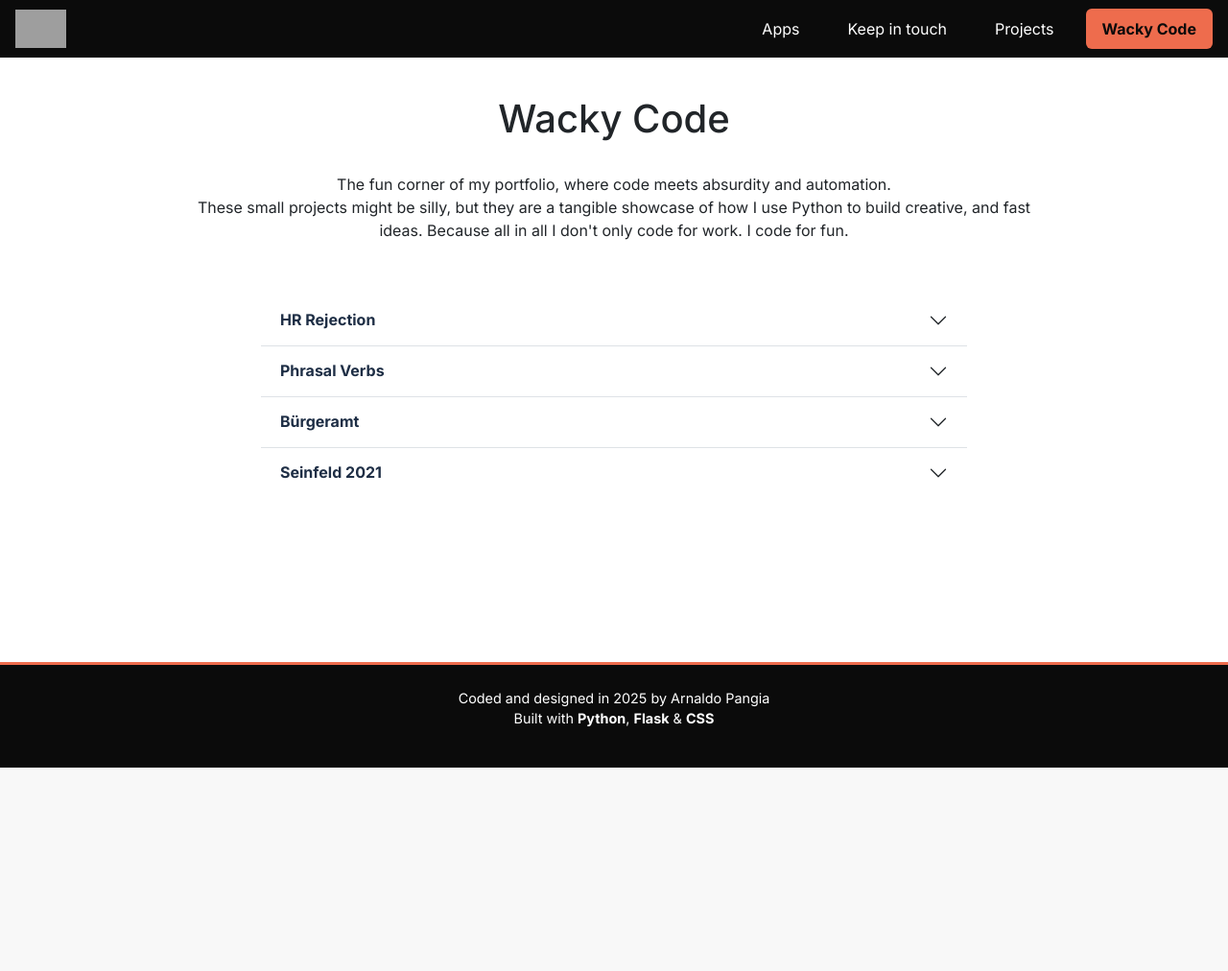
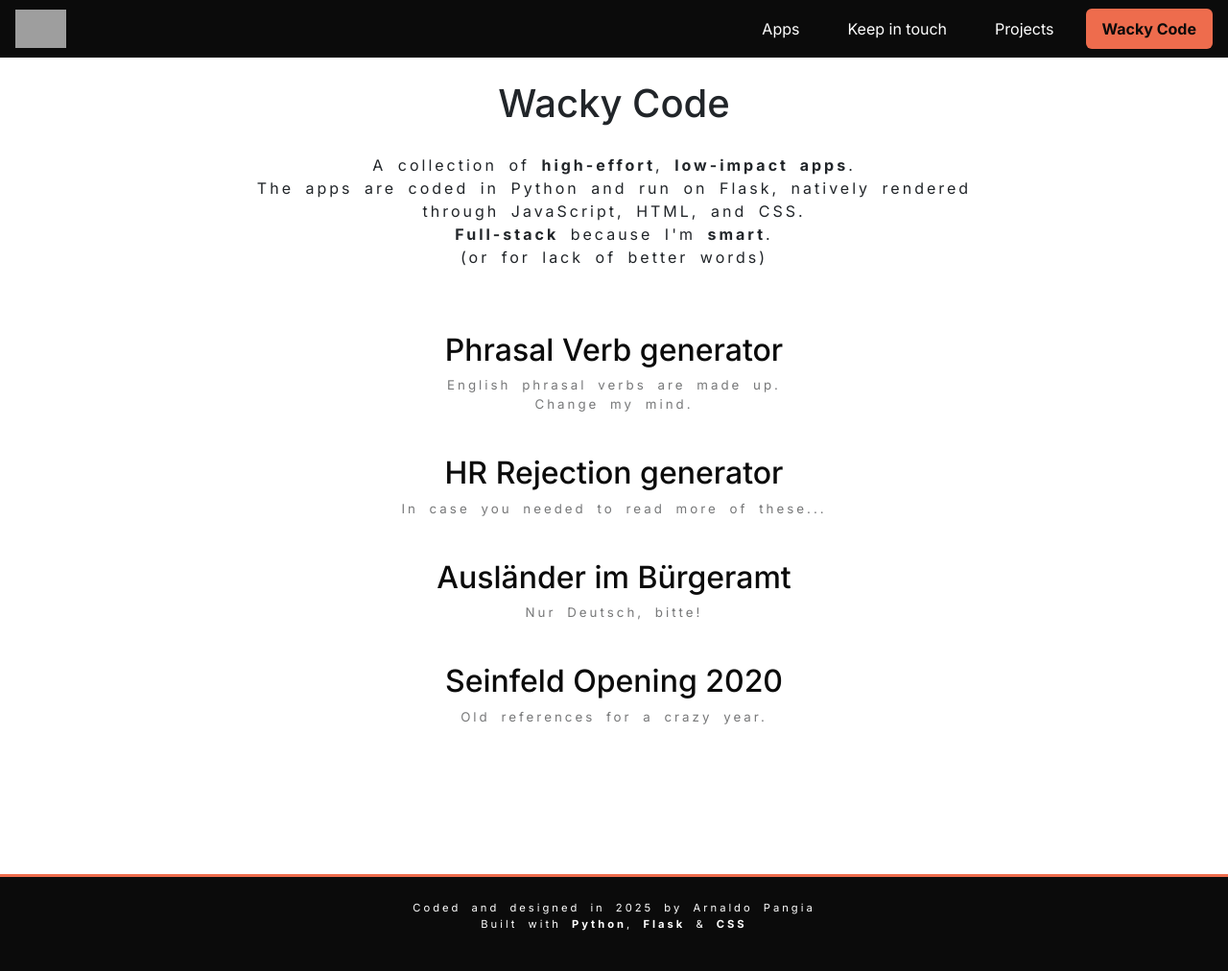
Before and after one commit to paranoid-gland/PythonSitar, a Flask app: page /wacky in a window 1280 px wide. Shown: the whole page at 96% size. Before the commit the page ends 800 px from the top, so only its background shows below. Run offline with Flask 3, Linux system fonts and the light colour scheme; grey boxes are pictures that could not be loaded.

Commit message:
Fix design in Wacky Code. Navigation can happen with fewer clicks.

```diff
--- a/static/css/style.css
+++ b/static/css/style.css
@@ -2,12 +2,19 @@
   --color-primary-dark: #0b0b0b;
   --color-primary-light: #ffffff;
   --color-primary-accent: #EE6C4D;
-  --color-secondary-dark: #171a1d;
+  --color-secondary-dark: #777879;
 }
 
 * {
   font-family: 'Inter', sans-serif;
 }
+
+/* p {
+    font-weight: 100;
+    letter-spacing: 3px;
+    word-spacing: 5px;
+
+} */
 
 body{
   display: flex;
@@ -35,12 +42,14 @@ main{
 
 .footer {
   bottom: 0;
+  letter-spacing: 0px;
+  word-spacing: 0px;
   width: 100%;
   padding: 1.5rem 0;
   background-color: var(--color-primary-dark) !important;
   color: var(--color-primary-light) !important;
   text-align: center;
-  font-size: 0.9rem;
+  font-size: 0.7rem;
   border-top: 3px solid var(--color-primary-accent);
 }
 
@@ -55,7 +64,7 @@ main{
   }
 
   .bio a {
-  color: #2a5897;
+  color: var(--color-primary-accent)
   text-decoration: none;
   font-weight: 500;
 }
@@ -64,53 +73,29 @@ main{
     text-decoration: underline;
   }
 
-  .accordion{
-    display: flex;
-    flex-direction: column;
-    padding: 1rem;
-    text-align: center;
-    margin:auto;
-    max-width: 60%;
-    padding: 1rem;
-  }
-
-  .accordion .accordion-button:not(.collapsed) {
-    background-color: #ccd6f6;
-    color: #1e2e45;
-    font-weight: bold;
-    border-radius: 6px;
-    border-color: #1e2e45;
-  }
-
-  .accordion .accordion-button.collapsed {
-    border-radius: 6px;
-    color: #1e2e45;
-    font-weight: bold;
-    border-radius: 6px;
-    border-color: #1e2e45;
-  }
-
   .btn-secondary{
     margin-bottom: 1rem;
-    background-color: #1e2e45;
-    color: #ccd6f6;
+    background-color: var(--color-primary-dark);
+    color: var(--color-primary-light);
   }
 
   .btn-secondary:hover {
     margin-bottom: 1rem;
-    background-color:#ccd6f6;
-    color: #1e2e45;
+    font-weight: bold;
+    border-radius: 6px;
+    background-color:var(--color-primary-accent);
+    color: var(--color-primary-dark);
   }
 
   .btn-tertiary{
     margin-bottom: 1rem;
-    color: #1e2e45;
+    color: var(--color-primary-dark);
   }
 
   .btn-tertiary:hover {
     margin-bottom: 1rem;
-    color: #1e2e45;
-    border-color: #1e2e45;
+    color: var(--color-primary-dark);
+    border-color: var(--color-primary-dark);
   }
 
   .centered-buttons .btn {
--- /dev/null
+++ b/static/css/wacky.css
@@ -0,0 +1,50 @@
+p {
+    letter-spacing: 3px;
+    word-spacing: 5px;
+}
+
+h1 {
+    padding-bottom: 20px;
+}
+
+
+.wacky-menu {
+    display: flex;
+    flex-direction: column;
+    padding-top: 5px;
+    padding-bottom: 5px;
+    gap: 1rem;
+}
+
+.wacky-menu-button {
+    padding-top: 5px;
+    padding-bottom: 5px;
+    text-decoration: none;
+    text-align: center;
+    color: var(--color-primary-dark);
+}
+
+.wacky-menu-button p {
+    color: var(--color-secondary-dark);
+    font-weight: 100;
+    font-size:smaller;
+    letter-spacing: 3px;
+    word-spacing: 5px;
+
+}
+
+.wacky-menu-button:hover {
+    animation: shake 2s infinite;
+}
+
+.description {
+    padding-bottom: 5dvh;
+    width: 80%;
+    max-width: 750px;
+}
+
+@keyframes shake {
+    10% { transform: scale(1.05) rotate(5deg); }
+    20% { transform: scale(1.05) rotate(-5deg); }
+    30% { transform: scale(1.05) rotate(5deg); }
+    40% { transform: none; }
--- a/templates/wacky.html
+++ b/templates/wacky.html
@@ -1,107 +1,37 @@
 {% extends 'base.html' %}
+
+{% block head %}
+{% endblock %}
+
 {% block content %}
+<link rel="stylesheet" href="{{ url_for('static', filename='css/wacky.css') }}">
+<div class = "description">
+  <h1>Wacky Code</h1>
+  <p>A collection of <b>high-effort</b>, <b>low-impact apps</b>. <br>
+The apps are coded in Python and run on Flask, natively rendered through JavaScript, HTML, and CSS.<br>
+<b>Full-stack</b> because I'm <b>smart</b>. <br>(or for lack of better words)</p>
+  </div>
+<div class="wacky-menu">
+  <a href="{{ url_for('phrasal_verb') }}" class="wacky-menu-button">
+    <h2>Phrasal Verb generator</h2>
+    <p>English phrasal verbs are made up. <br>Change my mind.</p>
+  </a>
 
-<!DOCTYPE html>
-<html>
-<head>
-<meta name="viewport" content="width=device-width, initial-scale=1">
+  <a href="{{ url_for('hrrejection') }}" class="wacky-menu-button">
+    <h2>HR Rejection generator</h2>
+    <p>In case you needed to read more of these...</p>
+  </a>
 
-</head>
-<body>
-<section class ="title">
-  <h1>Wacky Code</h1>
-</section>
-<section class = "description">
-  <p> The fun corner of my portfolio, where code meets absurdity and automation. <br>
-  These small projects might be silly, but they are a tangible showcase of how I use Python to build creative, and fast ideas.
-Because all in all I don't only code for work. I code for fun. </p>
-</section>
+    <a href="{{ url_for('burgeramt') }}" class="wacky-menu-button">
+    <h2>Ausländer im Bürgeramt</h2>
+    <p>Nur Deutsch, bitte!</p>
+  </a>
 
-
-<meta name="viewport" content="width=device-width, initial-scale=1">
-
-</head>
-<body>
-  <div class="accordion accordion-flush" id="accordionFlushExample">
-    <div class="accordion-item">
-      <h2 class="accordion-header">
-        <button class="accordion-button collapsed" type="button" data-bs-toggle="collapse" data-bs-target="#flush-collapseOne" aria-expanded="false" aria-controls="flush-collapseOne">
-          HR Rejection
-        </button>
-      </h2>
-      <div id="flush-collapseOne" class="accordion-collapse collapse" data-bs-parent="#accordionFlushExample">
-        <div class="accordion-body">Automatic generator of HR Rejection letters.</div>
-        <a href="{{ url_for('hrrejection') }}">
-          <button type="button" class="btn btn-secondary">
-           Get rejected by HR now
-          </button>
-        </a>
-      </div>
-    </div>
-
-
-
-
-
-
-    <div class="accordion-item">
-      <h2 class="accordion-header">
-        <button class="accordion-button collapsed" type="button" data-bs-toggle="collapse" data-bs-target="#flush-collapseTwo" aria-expanded="false" aria-controls="flush-collapseTwo">
-          Phrasal Verbs
-        </button>
-      </h2>
-      <div id="flush-collapseTwo" class="accordion-collapse collapse" data-bs-parent="#accordionFlushExample">
-        <div class="accordion-body">Random English phrasal verbs generator.</div>
-        <a href="{{ url_for('phrasal_verb') }}">
-          <button type="button" class="btn btn-secondary">
-            Try the Phrasal Verb Generator
-          </button>
-        </a>
-      </div>
-    </div>
-
-
-
-
-
-    <div class="accordion-item">
-      <h2 class="accordion-header">
-        <button class="accordion-button collapsed" type="button" data-bs-toggle="collapse" data-bs-target="#flush-collapseThree" aria-expanded="false" aria-controls="flush-collapseThree">
-          Bürgeramt
-        </button>
-      </h2>
-      <div id="flush-collapseThree" class="accordion-collapse collapse" data-bs-parent="#accordionFlushExample">
-        <div class="accordion-body">Generator of the average dialogue between a foreigner talking to a clerk at a German town hall</div>
-        <a href="{{ url_for('burgeramt') }}">
-          <button type="button" class="btn btn-secondary">
-            Go to the Bürgeramt:<br> forget all the German you know
-          </button>
-        </a>
-      </div>
-    </div>
-
-    <div class="accordion-item">
-      <h2 class="accordion-header">
-        <button class="accordion-button collapsed" type="button" data-bs-toggle="collapse" data-bs-target="#flush-collapseFour" aria-expanded="false" aria-controls="flush-collapseFour">
-          Seinfeld 2021
-        </button>
-      </h2>
-      <div id="flush-collapseFour" class="accordion-collapse collapse" data-bs-parent="#accordionFlushExample">
-        <div class="accordion-body">If Seinfeld took place in 2021</div>
-        <a href="{{ url_for('seinfeld_opening') }}">
-          <button type="button" class="btn btn-secondary">
-            A button about nothing
-          </button>
-          </a>
-      </div>
-    </div>
-
-
-
-  </div>
-
-
-
+    <a href="{{ url_for('seinfeld_opening') }}" class="wacky-menu-button">
+    <h2>Seinfeld Opening 2020</h2>
+    <p>Old references for a crazy year.</p>
+  </a>
+</div>
 </body>
 </html>
 
```
